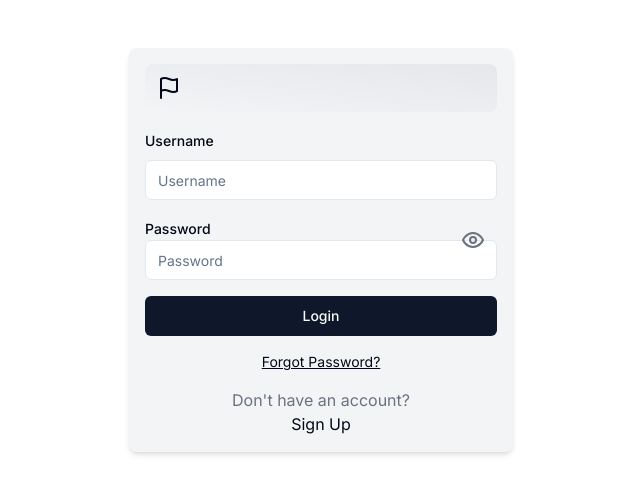
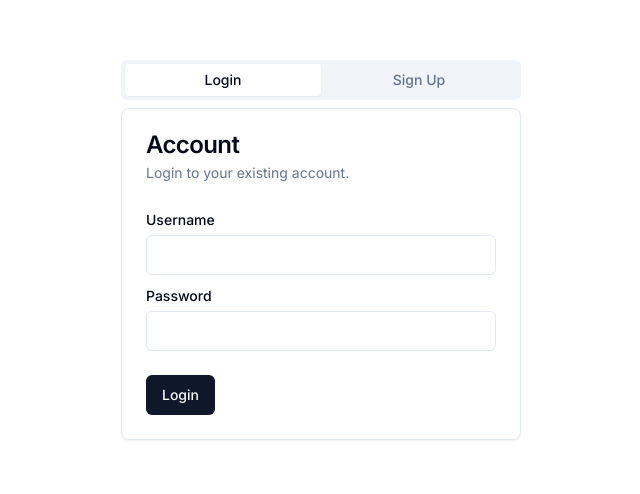
Before and after one commit to Rajesh-Reddy1/ChatApp, a Next.js app: page / in a window 1280 px wide. Shown: the part 150-644 px from the top of the page, without its empty margins (319-959 px from the left). Built offline with nearby package versions, Linux system fonts and the light colour scheme.

Commit message:
LoginDone

```diff
--- a/app/page.tsx
+++ b/app/page.tsx
@@ -123,17 +123,18 @@ interface SignUpFormProps {
 
 
 import { signInWithEmailAndPassword } from 'firebase/auth';
-import { getAuth} from "firebase/auth";
 import { app } from "@/lib/data";
 import { useRouter } from "next/navigation";
+import { getAuth, createUserWithEmailAndPassword } from "firebase/auth";
 
 
-export default function LoginPage() {
+export function LoginPage() {
     const [email, setEmail] = useState('');
     const [password, setPassword] = useState('');
     const [error, setError] = useState('');
     const auth = getAuth(app);
     const router = useRouter();
+    const [signupError, setSignupError] = useState(null);
 
     const handleLogin = async () => {
         try {
@@ -141,9 +142,21 @@ export default function LoginPage() {
             const user = userCredential.user;
             // Handle successful login, such as redirecting to another page
             console.log('User logged in successfully!');
-        router.push('/getmsg');
-        } catch (error:any) {
+            router.push('/getmsg');
+        } catch (error: any) {
             setError(error.message);
+        }
+    };
+    const handleSignup = async (e: React.FormEvent<HTMLFormElement>) => {
+        e.preventDefault();
+
+        try {
+            await createUserWithEmailAndPassword(auth, email, password);
+            console.log('User signed up successfully!');
+        } catch (error: any) {
+            const errorMessage = error.message;
+            console.error('Signup error:', errorMessage);
+            setSignupError(errorMessage);
         }
     };
 
@@ -188,11 +201,144 @@ export default function LoginPage() {
                 </div>
                 <div className="space-y-2 text-center">
                     <p className="text-gray-500 dark:text-gray-400">Don't have an account?</p>
-                    <Link href="#" className="btn btn-outline btn-sm w-full">
-                        Sign Up
-                    </Link>
+
+                    <Button className="w-full">  Sign Up</Button>
                 </div>
             </div>
         </div>
     );
 }
+import {
+    Card,
+    CardContent,
+    CardDescription,
+    CardFooter,
+    CardHeader,
+    CardTitle,
+} from "@/components/ui/card"
+import {
+    Tabs,
+    TabsContent,
+    TabsList,
+    TabsTrigger,
+} from "@/components/ui/tabs"
+import { Anybody } from "next/font/google";
+import firebase from 'firebase/app';
+import { getDatabase, ref, set } from 'firebase/database';
+import { getFirestore, collection, getDoc, doc, setDoc } from 'firebase/firestore';
+export default function Account() {
+
+
+    const [username, setUsername] = useState('');
+    const [password, setPassword] = useState('');
+    const [email, setEmail] = useState('');
+
+    const db = getFirestore(app);
+    const auth = getAuth(app)
+
+    const handleSignup = async () => {
+        console.log('User added to Firestore successfully!');
+
+        try {
+            const usersCollection = doc(db, 'users', username);
+            await setDoc(usersCollection, {
+                email,
+                username,
+                password,
+            });
+        } catch (error) {
+            console.error('Error adding user to Firestore:', error);
+        }
+    };
+
+    // Function to create a new user account
+    const handleLogin = async () => {
+        try {
+            const usersCollection = doc(db, 'users', username);
+            const userSnapshot = await getDoc(usersCollection);
+
+            if (userSnapshot.exists()) {
+                const userData = userSnapshot.data();
+
+                if ( userData.password === password) {
+                    console.log('User logged in successfully!');
+                } else {
+                    console.error('Invalid credentials');
+                }
+            } else {
+                console.error('User does not exist');
+            }
+        } catch (error) {
+            console.error('Error logging in user:', error);
+        }
+    };
+
+    // ... rest of the code
+
+    return (
+        <>
+            <div className="flex items-center justify-center min-h-screen">
+
+                <Tabs defaultValue="login" className="w-[400px]">
+                    <TabsList className="grid w-full grid-cols-2">
+                        <TabsTrigger value="login">Login</TabsTrigger>
+                        <TabsTrigger value="signup">Sign Up</TabsTrigger>
+                    </TabsList>
+                    <TabsContent value="login">
+                        <Card>
+                            <CardHeader>
+                                <CardTitle>Account</CardTitle>
+                                <CardDescription>
+                                    Login to  your existing account.
+                                </CardDescription>
+                            </CardHeader>
+                            <CardContent className="space-y-2">
+                                <div className="space-y-1">
+                                    <Label htmlFor="name">Username</Label>
+                                    <Input onChange={(e) => { setUsername(e.currentTarget.value) }} id="email" />
+                                </div>
+                                <div className="space-y-1">
+                                    <Label htmlFor="password">Password</Label>
+                                    <Input onChange={(e) => { setPassword(e.currentTarget.value) }} id="Current" type="password" />
+                                </div>
+                            </CardContent>
+                            <CardFooter>
+                                <Button onClick={() => {
+                                    console.log(username, password);
+                                    handleLogin();
+                                }}>Login</Button>
+                            </CardFooter>
+                        </Card>
+                    </TabsContent>
+                    <TabsContent value="signup">
+                        <Card>
+                            <CardHeader>
+                                <CardTitle>SignUp</CardTitle>
+                                <CardDescription>
+                                    Create a new account.
+                                </CardDescription>
+                            </CardHeader>
+                            <CardContent className="space-y-2">
+                                <div className="space-y-1">
+                                    <Label htmlFor="email">Email</Label>
+                                    <Input onChange={(e) => { setEmail(e.currentTarget.value) }} id="mail" type="email" />
+                                </div>
+                                <div className="space-y-1">
+                                    <Label htmlFor="name">Username</Label>
+                                    <Input onChange={(e) => { setUsername(e.currentTarget.value) }} id="Username" />
+                                </div>
+                                <div className="space-y-1">
+                                    <Label htmlFor="new">New password</Label>
+                                    <Input onChange={(e) => { setPassword(e.currentTarget.value) }} id="new" type="password" />
+                                </div>
+                            </CardContent>
+                            <CardFooter>
+                                <Button onClick={() => { handleSignup(); console.log(username, email, password) }}>SignUP</Button>
+                            </CardFooter>
+                        </Card>
+                    </TabsContent>
+                </Tabs>
+            </div>
+        </>
+    )
+}
--- /dev/null
+++ b/components/ui/card.tsx
@@ -0,0 +1,79 @@
+import * as React from "react"
+
+import { cn } from "@/lib/utils"
+
+const Card = React.forwardRef<
+  HTMLDivElement,
+  React.HTMLAttributes<HTMLDivElement>
+>(({ className, ...props }, ref) => (
+  <div
+    ref={ref}
+    className={cn(
+      "rounded-lg border bg-card text-card-foreground shadow-sm",
+      className
+    )}
+    {...props}
+  />
+))
+Card.displayName = "Card"
+
+const CardHeader = React.forwardRef<
+  HTMLDivElement,
+  React.HTMLAttributes<HTMLDivElement>
+>(({ className, ...props }, ref) => (
+  <div
+    ref={ref}
+    className={cn("flex flex-col space-y-1.5 p-6", className)}
+    {...props}
+  />
+))
+CardHeader.displayName = "CardHeader"
+
+const CardTitle = React.forwardRef<
+  HTMLParagraphElement,
+  React.HTMLAttributes<HTMLHeadingElement>
+>(({ className, ...props }, ref) => (
+  <h3
+    ref={ref}
+    className={cn(
+      "text-2xl font-semibold leading-none tracking-tight",
+      className
+    )}
+    {...props}
+  />
+))
+CardTitle.displayName = "CardTitle"
+
+const CardDescription = React.forwardRef<
+  HTMLParagraphElement,
+  React.HTMLAttributes<HTMLParagraphElement>
+>(({ className, ...props }, ref) => (
+  <p
+    ref={ref}
+    className={cn("text-sm text-muted-foreground", className)}
+    {...props}
+  />
+))
+CardDescription.displayName = "CardDescription"
+
+const CardContent = React.forwardRef<
+  HTMLDivElement,
+  React.HTMLAttributes<HTMLDivElement>
+>(({ className, ...props }, ref) => (
+  <div ref={ref} className={cn("p-6 pt-0", className)} {...props} />
+))
+CardContent.displayName = "CardContent"
+
+const CardFooter = React.forwardRef<
+  HTMLDivElement,
+  React.HTMLAttributes<HTMLDivElement>
+>(({ className, ...props }, ref) => (
+  <div
+    ref={ref}
+    className={cn("flex items-center p-6 pt-0", className)}
+    {...props}
+  />
+))
+CardFooter.displayName = "CardFooter"
+
+export { Card, CardHeader, CardFooter, CardTitle, CardDescription, CardContent }
--- /dev/null
+++ b/components/ui/tabs.tsx
@@ -0,0 +1,55 @@
+"use client"
+
+import * as React from "react"
+import * as TabsPrimitive from "@radix-ui/react-tabs"
+
+import { cn } from "@/lib/utils"
+
+const Tabs = TabsPrimitive.Root
+
+const TabsList = React.forwardRef<
+  React.ElementRef<typeof TabsPrimitive.List>,
+  React.ComponentPropsWithoutRef<typeof TabsPrimitive.List>
+>(({ className, ...props }, ref) => (
+  <TabsPrimitive.List
+    ref={ref}
+    className={cn(
+      "inline-flex h-10 items-center justify-center rounded-md bg-muted p-1 text-muted-foreground",
+      className
+    )}
+    {...props}
+  />
+))
+TabsList.displayName = TabsPrimitive.List.displayName
+
+const TabsTrigger = React.forwardRef<
+  React.ElementRef<typeof TabsPrimitive.Trigger>,
+  React.ComponentPropsWithoutRef<typeof TabsPrimitive.Trigger>
+>(({ className, ...props }, ref) => (
+  <TabsPrimitive.Trigger
+    ref={ref}
+    className={cn(
+      "inline-flex items-center justify-center whitespace-nowrap rounded-sm px-3 py-1.5 text-sm font-medium ring-offset-background transition-all focus-visible:outline-none focus-visible:ring-2 focus-visible:ring-ring focus-visible:ring-offset-2 disabled:pointer-events-none disabled:opacity-50 data-[state=active]:bg-background data-[state=active]:text-foreground data-[state=active]:shadow-sm",
+      className
+    )}
+    {...props}
+  />
+))
+TabsTrigger.displayName = TabsPrimitive.Trigger.displayName
+
+const TabsContent = React.forwardRef<
+  React.ElementRef<typeof TabsPrimitive.Content>,
+  React.ComponentPropsWithoutRef<typeof TabsPrimitive.Content>
+>(({ className, ...props }, ref) => (
+  <TabsPrimitive.Content
+    ref={ref}
+    className={cn(
+      "mt-2 ring-offset-background focus-visible:outline-none focus-visible:ring-2 focus-visible:ring-ring focus-visible:ring-offset-2",
+      className
+    )}
+    {...props}
+  />
+))
+TabsContent.displayName = TabsPrimitive.Content.displayName
+
+export { Tabs, TabsList, TabsTrigger, TabsContent }
--- a/package.json
+++ b/package.json
@@ -12,6 +12,7 @@
     "@radix-ui/react-dropdown-menu": "^2.0.6",
     "@radix-ui/react-label": "^2.0.2",
     "@radix-ui/react-slot": "^1.0.2",
+    "@radix-ui/react-tabs": "^1.0.4",
     "class-variance-authority": "^0.7.0",
     "clsx": "^2.1.0",
     "firebase": "^10.8.0",
```
Also changed, not shown: 1 other file (tests, documents, lock files or other folders).
